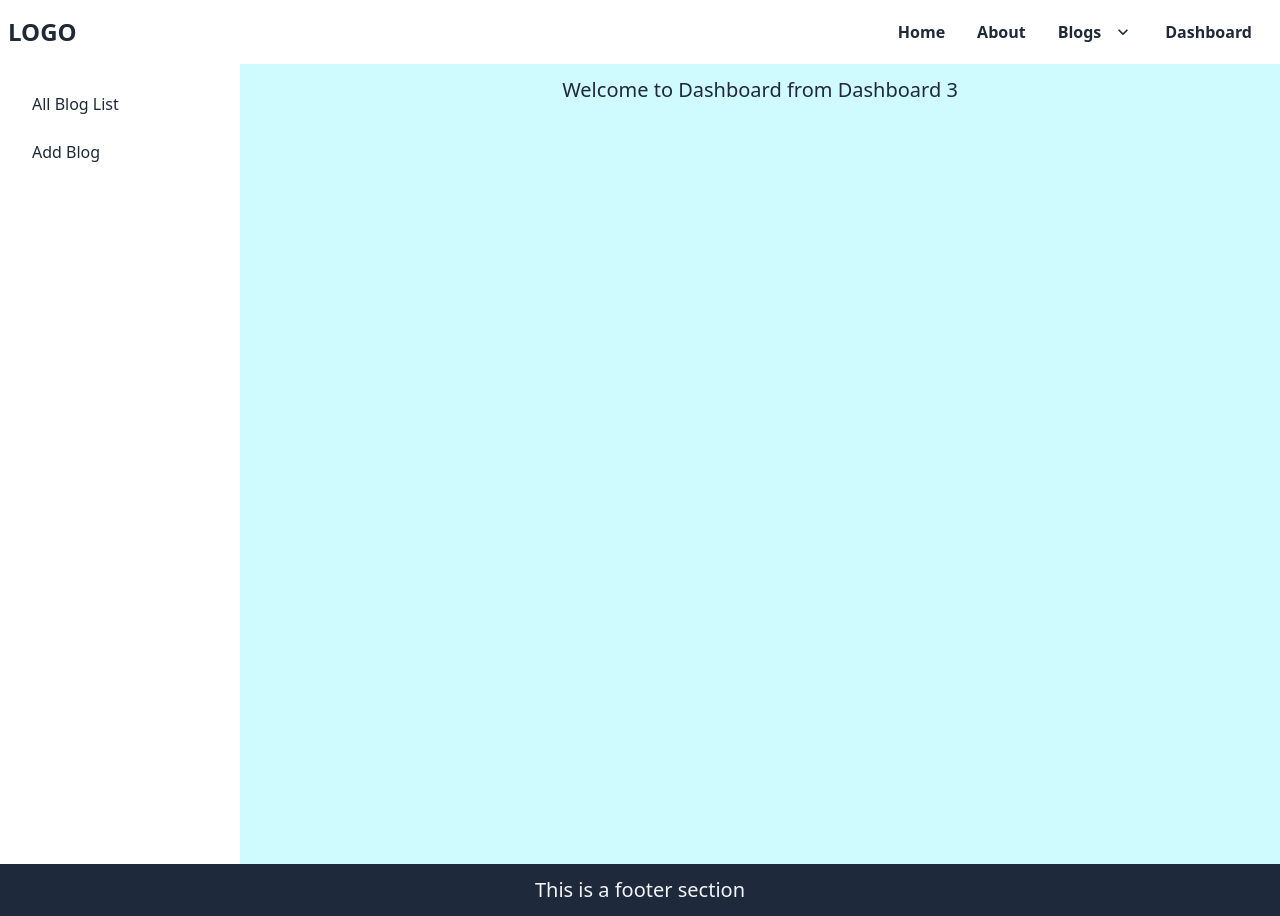
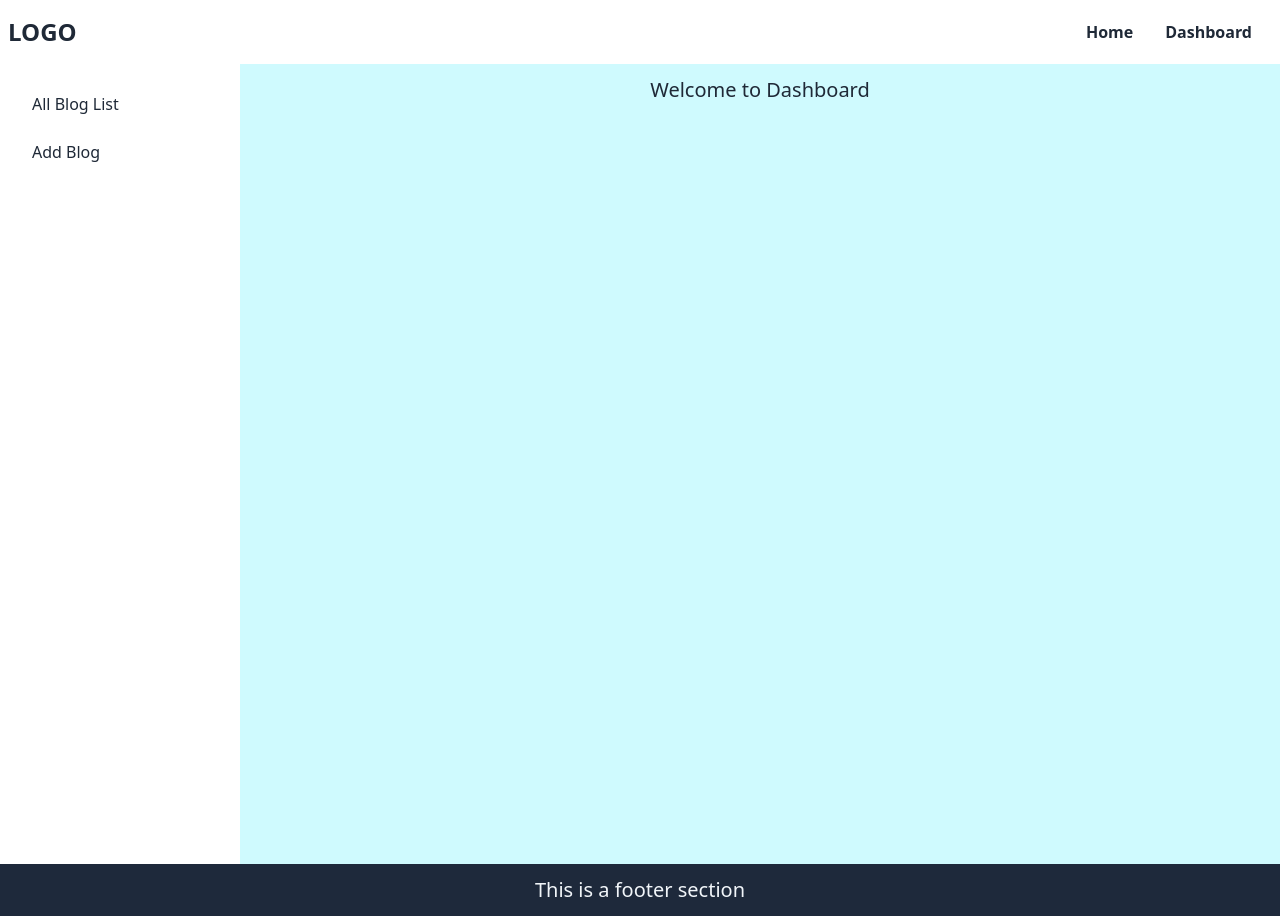
Before and after one commit to kibria-khandaker/Blog-CMSA, a React (Create React App) app: page /dashboard in a window 1280 px wide. Built offline with nearby package versions, Linux system fonts and the light colour scheme.

Commit message:
Udate Dashboard Items

```diff
--- a/src/components/Common/Navbar.js
+++ b/src/components/Common/Navbar.js
@@ -37,9 +37,9 @@ const Navbar = () => {
                         </li>
                     <li><a>Item 3</a></li> */}
                     <li> <Link to='/'>Home</Link> </li>
-                    <li> <Link to='/about'>About</Link> </li>
+                    {/* <li> <Link to='/about'>About</Link> </li> */}
                     {/* <li> <Link to='/blogs'>Blogs</Link> </li> */}
-                    <li tabIndex={0} className=" z-50">
+                    {/* <li tabIndex={0} className=" z-50">
                         <Link to='/blogs'>
                             Blogs
                             <svg className="fill-current" xmlns="http://www.w3.org/2000/svg" width="20" height="20" viewBox="0 0 24 24"><path d="M7.41,8.58L12,13.17L16.59,8.58L18,10L12,16L6,10L7.41,8.58Z" /></svg>
@@ -48,7 +48,7 @@ const Navbar = () => {
                             <li> <Link to='/BlogSport'>Blog Sport</Link> </li>
                             <li> <Link to='/BlogTour'> Blog Tour </Link> </li>
                         </ul>
-                    </li>
+                    </li> */}
                     <li> <Link to='/dashboard'>Dashboard</Link> </li>
                 </ul>
             </div>
--- a/src/components/Dashboard/Dashboard.js
+++ b/src/components/Dashboard/Dashboard.js
@@ -11,7 +11,7 @@ const Dashboard = () => {
             <DashboardSidebar>
                 {/* <h2> This is DashboardSidebar from Dashboard 2 </h2> */}
                 <h2 className='px-5 py-3 text-xl text-center'>
-                    Welcome to Dashboard  from Dashboard 3
+                    Welcome to Dashboard
                 </h2>
                 <div className='px-5'>
                     <Outlet />
--- a/src/components/Dashboard/DashboardPages/AllBlogList.js
+++ b/src/components/Dashboard/DashboardPages/AllBlogList.js
@@ -18,8 +18,8 @@ const AllBlogList = () => {
                             <div className='flex gap-4 justify-start items-center '>
                                 <p className=' font-bold'> {index + 1} : </p>
                                 <img className=' w-10 rounded-lg' src={blog.image} alt={blog.title} />
-                                <h3>   {blog.title}  </h3>
-                                <p>{blog._id}</p>
+                                <h3> {blog.title},  </h3>
+                                <small className=' text-slate-400'> The Blog ID: {blog._id}</small>
                             </div>
                             <div className='flex gap-4 justify-end items-center '>
                                 <button className="btn btn-xs btn-info text-white">Edit</button>
```
